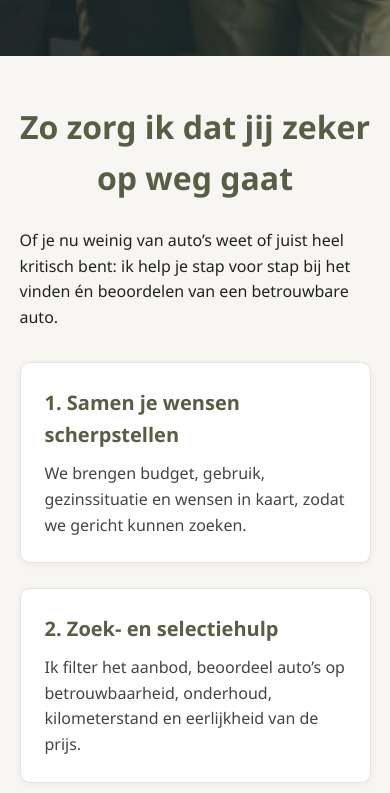
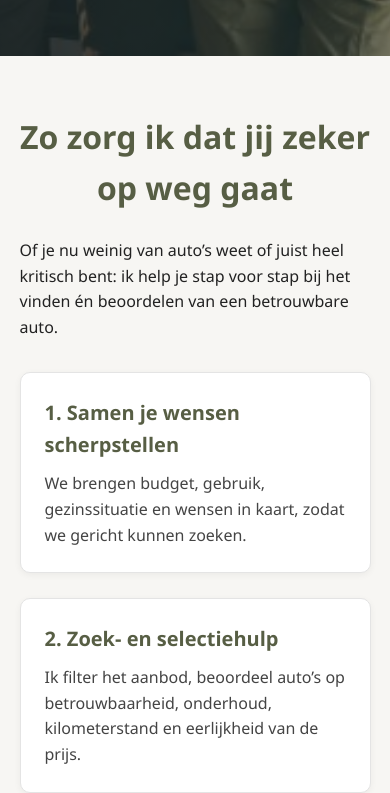
Before and after one commit to pwesthoff83-jpg/site-zekeropweg-final, a plain HTML site: page index.html in a window 390 px wide. Shown: the part 965-1758 px from the top of the page. Drawn offline with Linux system fonts and the light colour scheme.

Commit message:
Update styles.css

```diff
--- a/styles.css
+++ b/styles.css
@@ -510,3 +510,14 @@ body {
     transform: translateY(-6px);
     box-shadow: 0 6px 18px rgba(0,0,0,0.08);
 }
+
+/* --- Verbeterde section spacing --- */
+.section {
+    padding: 70px 0; /* was 60px */
+}
+
+@media (max-width: 600px) {
+    .section {
+        padding: 55px 0;
+    }
+}
```
